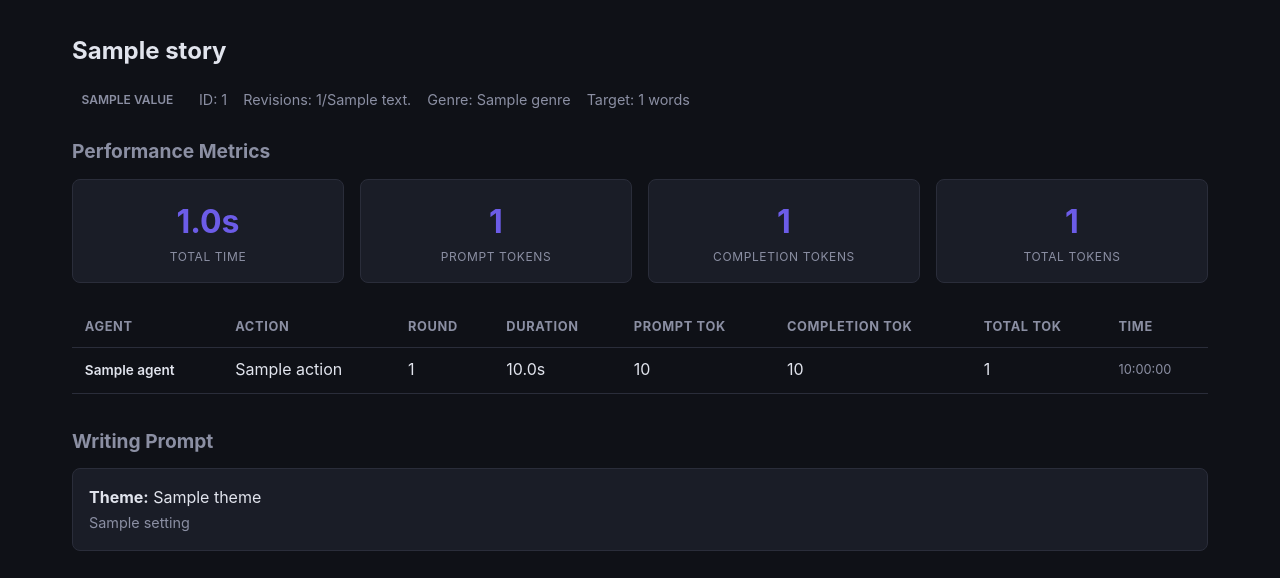
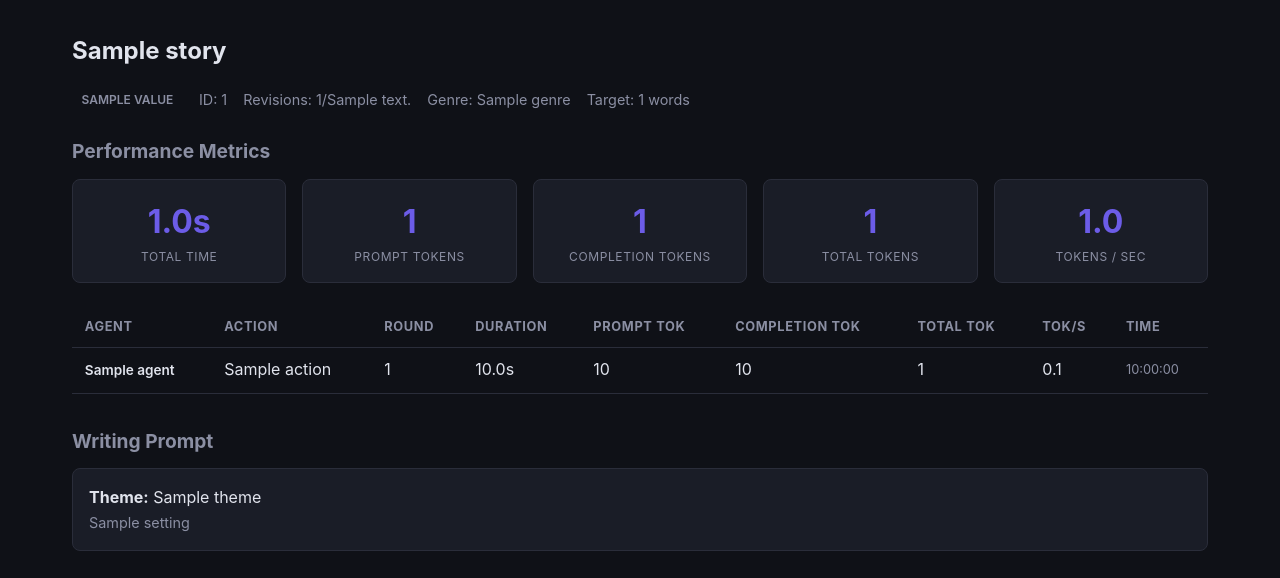
Before and after one commit to chrisfauerbach/multiagent, a FastAPI app: template dashboard/templates/story_detail.html in a window 1280 px wide. Shown: the part 53-631 px from the top of the page. Run offline with FastAPI, Linux system fonts and the light colour scheme; the template is opened without the code that fills it: most values are stand-ins (such as "Sample title", 1, 10 or a date in 2020); data that the repository does not hold is empty.

Commit message:
Add tokens-per-second metric to pipeline and story detail pages
Co-Authored-By: Claude Opus 4.6 <noreply@anthropic.com>

```diff
--- a/dashboard/templates/index.html
+++ b/dashboard/templates/index.html
@@ -29,6 +29,7 @@
             <th>Revisions</th>
             <th>Time</th>
             <th>Tokens</th>
+            <th>Tok/s</th>
             <th>Updated</th>
         </tr>
     </thead>
@@ -41,6 +42,7 @@
             <td>{{ s.revision_count }}</td>
             <td>{{ "%.0f" | format(s.total_duration_seconds) }}s</td>
             <td>{{ "{:,}".format(s.total_tokens) }}</td>
+            <td>{{ "%.1f" | format(s.total_tokens / s.total_duration_seconds) if s.total_duration_seconds > 0 else "—" }}</td>
             <td>{{ s.updated_at.strftime('%Y-%m-%d %H:%M') }}</td>
         </tr>
         {% endfor %}
--- a/dashboard/templates/story_detail.html
+++ b/dashboard/templates/story_detail.html
@@ -36,6 +36,10 @@
             <div class="stage-count">{{ "{:,}".format(story.total_tokens) }}</div>
             <div class="stage-label">Total Tokens</div>
         </div>
+        <div class="stage-card">
+            <div class="stage-count">{{ "%.1f" | format(story.total_tokens / story.total_duration_seconds) if story.total_duration_seconds > 0 else "—" }}</div>
+            <div class="stage-label">Tokens / Sec</div>
+        </div>
     </div>
     <table class="data-table">
         <thead>
@@ -47,6 +51,7 @@
                 <th>Prompt Tok</th>
                 <th>Completion Tok</th>
                 <th>Total Tok</th>
+                <th>Tok/s</th>
                 <th>Time</th>
             </tr>
         </thead>
@@ -60,6 +65,7 @@
                 <td>{{ "{:,}".format(m.prompt_tokens) }}</td>
                 <td>{{ "{:,}".format(m.completion_tokens) }}</td>
                 <td>{{ "{:,}".format(m.total_tokens) }}</td>
+                <td>{{ "%.1f" | format(m.total_tokens / m.duration_seconds) if m.duration_seconds > 0 else "—" }}</td>
                 <td class="timestamp">{{ m.timestamp.strftime('%H:%M:%S') }}</td>
             </tr>
             {% endfor %}
```
